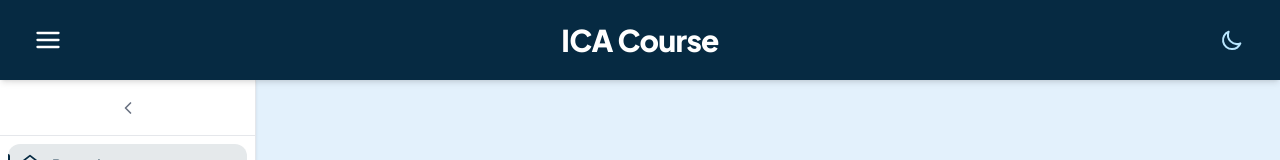
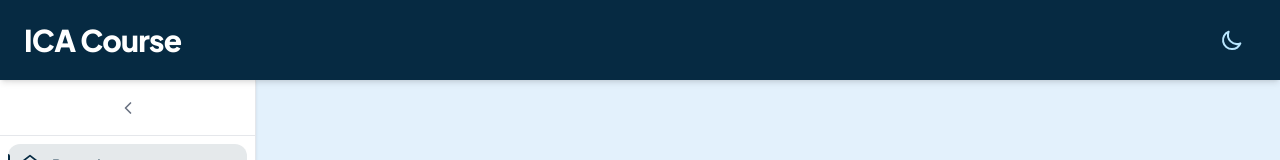
Before and after one commit to TricQs/icacourse, a Next.js app: page / in a window 1280 px wide. Shown: the top 160 px of the page. Built offline with nearby package versions, Linux system fonts and the light colour scheme.

Commit message:
Update Navbar.tsx

```diff
--- a/app/components/Navbar.tsx
+++ b/app/components/Navbar.tsx
@@ -18,7 +18,7 @@ export default function Navbar({
       <div className="h-20 max-w-7xl mx-auto flex items-center justify-between px-4 sm:px-6">
         <button
           id="menu-toggle-btn"
-          className="hidden lg:flex hover:bg-white/10 p-2.5 rounded-xl transition-all duration-200 focus:outline-none min-w-[48px] min-h-[48px] items-center justify-center cursor-pointer"
+          className="flex lg:hidden hover:bg-white/10 p-2.5 rounded-xl transition-all duration-200 focus:outline-none min-w-[48px] min-h-[48px] items-center justify-center cursor-pointer"
           onClick={toggleSidebar}
           aria-label="Buka Menu"
         >
```
